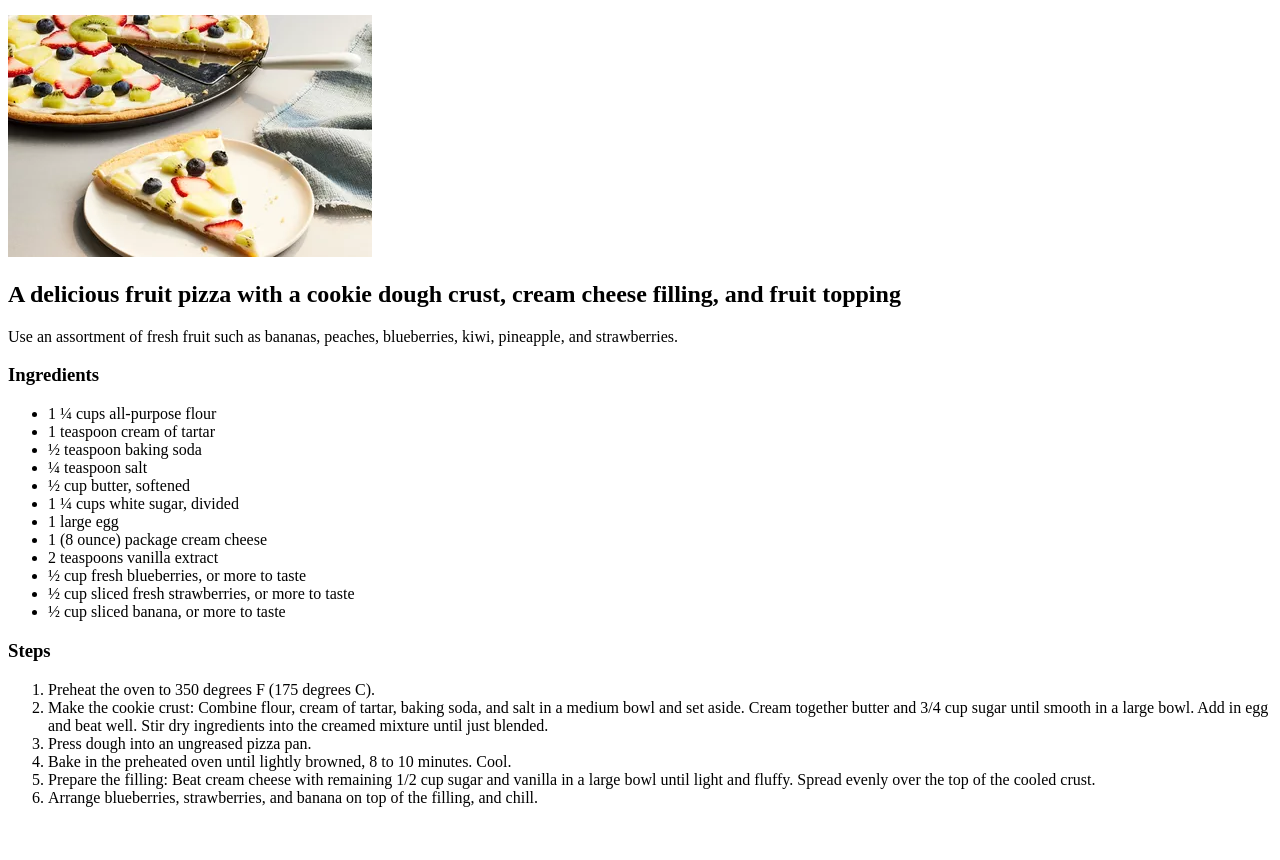
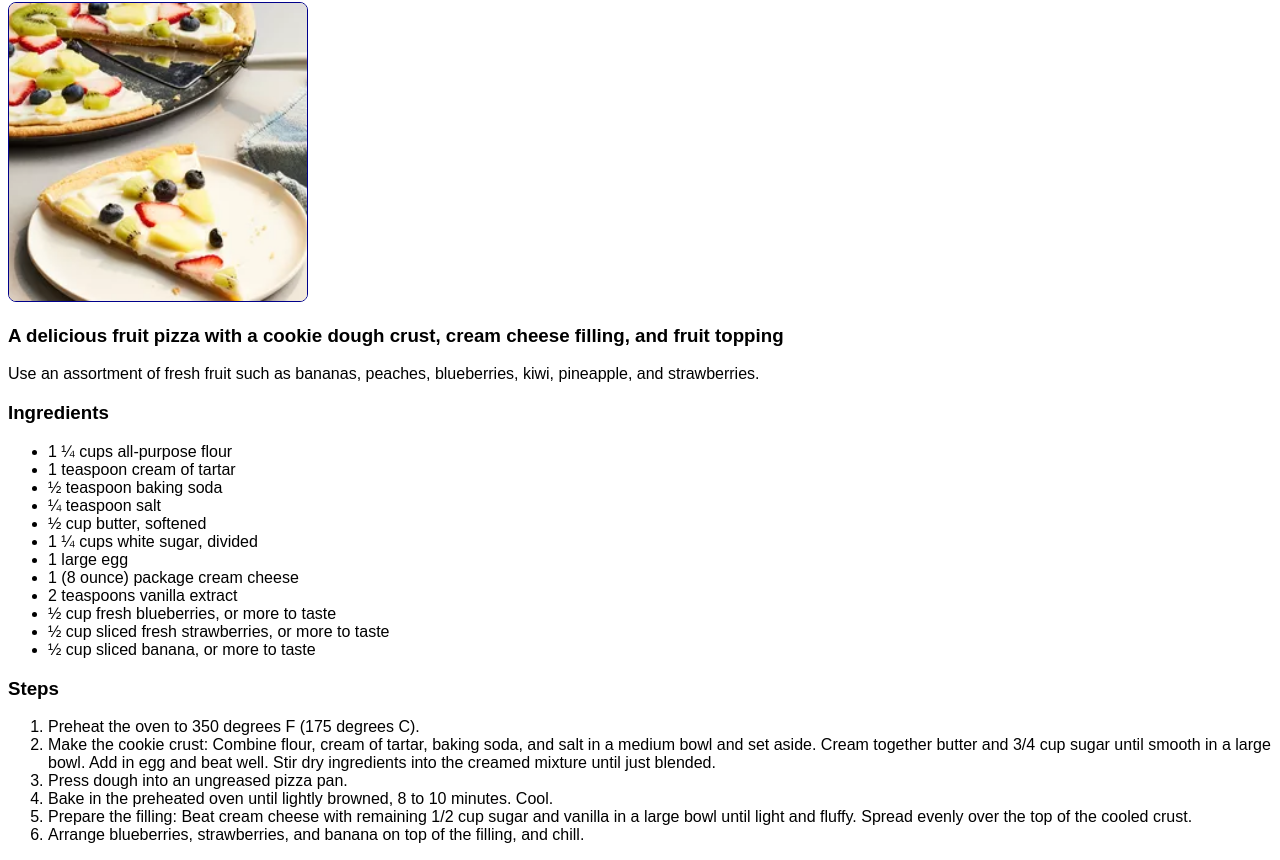
Before and after one commit to Muluken-Zewge/odin-recipes, a plain HTML site: page recipes/fruit_pizza.html in a window 1280 px wide. Shown: the part 65-925 px from the top of the page. Before the commit the page ends 888 px from the top, so only its background shows below. Drawn offline with Linux system fonts and the light colour scheme.

Commit message:
style the pages linked on the homepage

```diff
--- a/recipes/fruit_pizza.html
+++ b/recipes/fruit_pizza.html
@@ -4,11 +4,12 @@
     <meta charset="UTF-8">
     <meta name="viewport" content="width=device-width, initial-scale=1.0">
     <title>Fruit Pizza</title>
+    <link rel="stylesheet" href="../style.css">
 </head>
 <body>
     <h1>Fruit Pizza</h1>
-    <img src="../images/fruit_pizza.webp" alt="image of fruit pizza">
-    <h2>A delicious fruit pizza with a cookie dough crust, cream cheese filling, and fruit topping</h2>
+    <img class="image picture" src="../images/fruit_pizza.webp" alt="image of fruit pizza">
+    <h3>A delicious fruit pizza with a cookie dough crust, cream cheese filling, and fruit topping</h3>
     <p>Use an assortment of fresh fruit such as bananas, peaches, blueberries, kiwi, pineapple, and strawberries.</p>
     <h3>Ingredients</h3>
     <ul>
--- a/style.css
+++ b/style.css
@@ -32,6 +32,7 @@ a{
     object-fit: cover;
     margin-top: 10px;
     border-radius: 8px;
+    border: 1px solid darkblue;
 }
 .container{
     display: flex;
@@ -42,3 +43,6 @@ a{
     flex-direction: column;
     align-items: center;
 }
+.picture{
+    float: none;
+}
```
Also changed, not shown: recipes/american_lasagna.html (+2 -1 lines), recipes/chicken_burger.html (+3 -2 lines).
